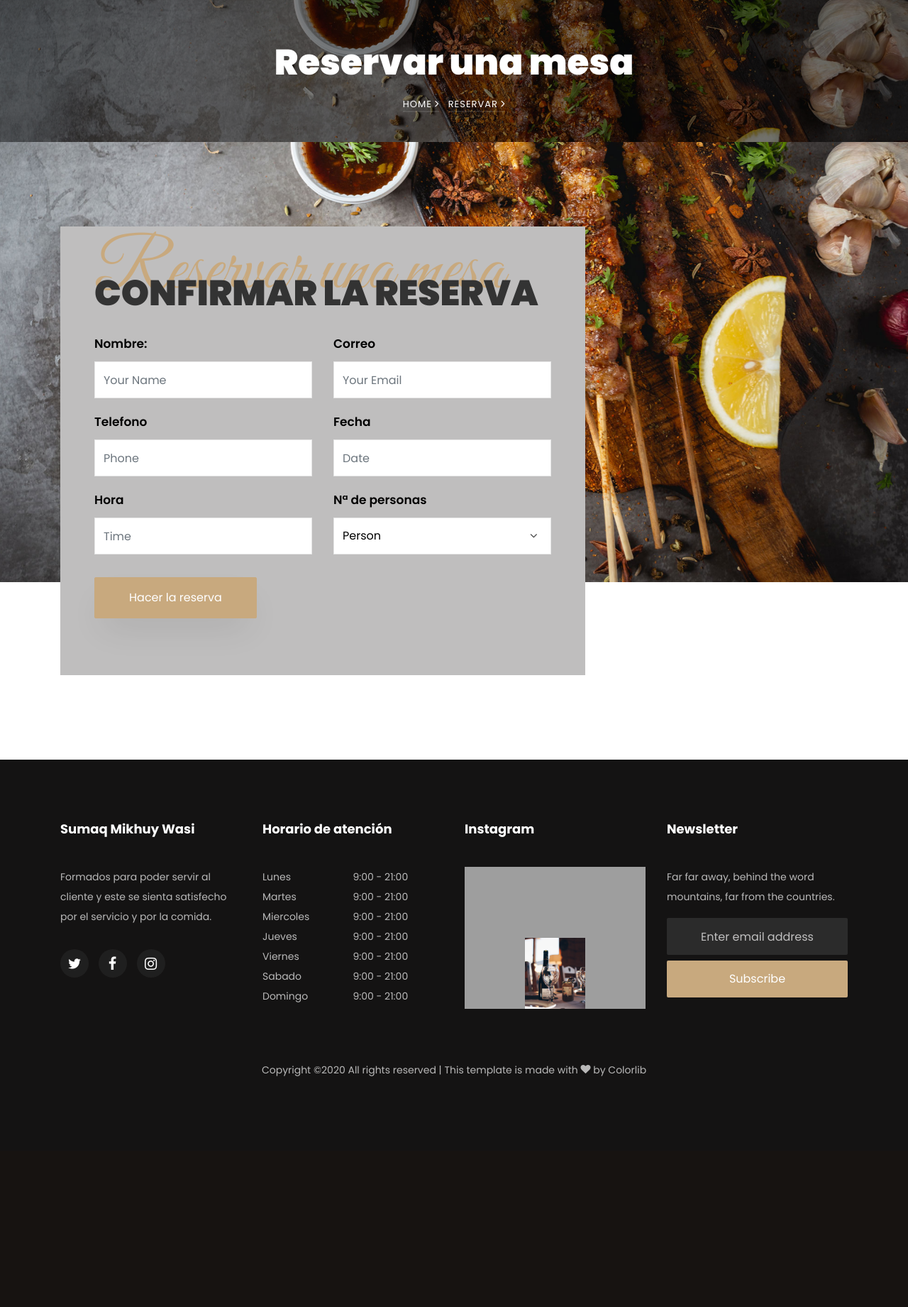
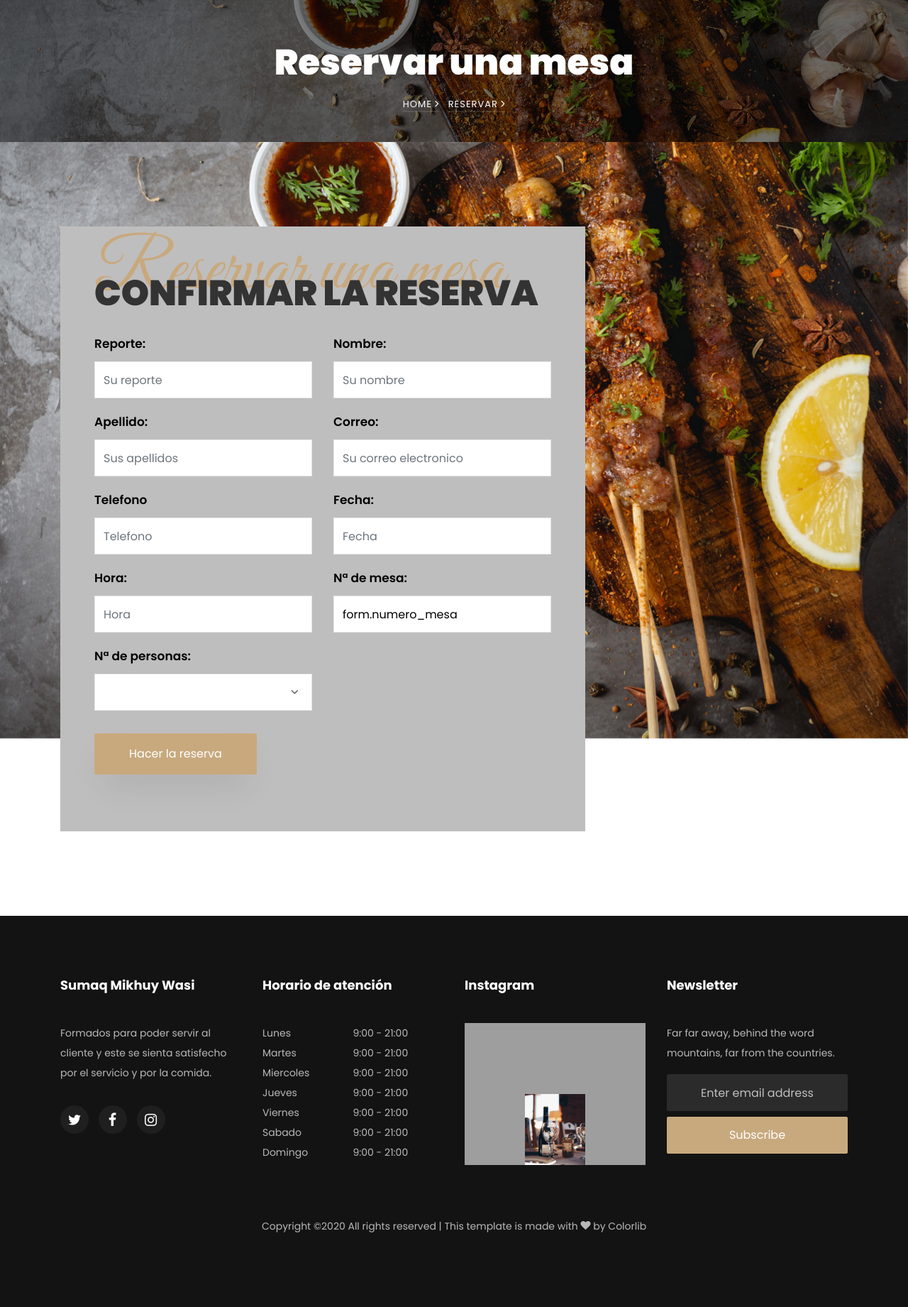
Before and after one commit to jrodriguezme/proyecto_final_Django, a Django app: page /accounts/book in a window 1280 px wide. Shown: the part 250-2091 px from the top of the page at 71% size. Before the commit the page ends 1766 px from the top, so only its background shows below. Run offline with Django 3.2, Linux system fonts and the light colour scheme; some libraries are stand-ins or nearby versions; some web fonts are replaced; grey boxes are pictures that could not be loaded.

Commit message:
se modifico los datos de reserva en su template

```diff
--- a/persona/models.py
+++ b/persona/models.py
@@ -46,7 +46,7 @@
 
 	nombre 		= models.CharField(max_length=100)
 	apellido 	= models.CharField(max_length=100)
-	id_cliente 	= models.CharField(max_length=100, default=222)
+	id_trabajo 	= models.CharField(max_length=100, default=222)
 	dni 		= models.IntegerField()
 	edad 		= models.IntegerField(default=False)
 	sexo 		= models.CharField(max_length=100, choices=genero, default='otro')
--- a/reporte/models.py
+++ b/reporte/models.py
@@ -1,6 +1,5 @@
 from django.db import models
 import datetime
-
 # Create your models here.
 from persona.models import Cliente, Comanda
 
@@ -13,10 +12,12 @@
 	(5, '5'),
 	('mas de 5', 'Mas de 5'),
 )
+
 met_pago = (
 	('tarjeta','TARJETA'),
 	('efectivo','EFECTIVO'),
 )
+
 desc = (
 	('vip','CLIENTE VIP: 40%'),
 	('golden', 'TARJETA DORADA: 25%'),
@@ -25,6 +26,7 @@
 	('aniversario','ANIVERSARIO DE CASA: 50%'),
 	('ninguno','ninguno'),
 )
+
 class Reporte(models.Model):
 	fecha 	= datetime.date.today()
 	hora 	= models.DateField()
--- a/templates/reservation.html
+++ b/templates/reservation.html
@@ -109,51 +109,65 @@
 		          			<span class="subheading">Reservar una mesa</span>
 		            		<h2 class="mb-4">CONFIRMAR LA RESERVA</h2>
 		          		</div>
-			            <form action="#">
+                  {% block body %}
+			            <form action="#" method="POST">
+                    {% csrf_token %}
 			              <div class="row">
+                      <div class="col-md-6">
+                        <div class="form-group">
+                          <label for="">Reporte:</label>
+                          <input type="text" value="{{ form.reporte }}" class="form-control" placeholder="Su reporte">
+                        </div>
+                      </div>
 			                <div class="col-md-6">
 			                  <div class="form-group">
 			                    <label for="">Nombre:</label>
-			                    <input type="text" class="form-control" placeholder="Your Name">
+			                    <input type="text" value="{{ form.nombre }}" class="form-control" placeholder="Su nombre">
 			                  </div>
 			                </div>
+                      <div class="col-md-6">
+                        <div class="form-group">
+                          <label for="">Apellido:</label>
+                          <input type="text" value="{{ form.apellido }}" class="form-control" placeholder="Sus apellidos">
+                        </div>
+                      </div>
 			                <div class="col-md-6">
 			                  <div class="form-group">
-			                    <label for="">Correo</label>
-			                    <input type="text" class="form-control" placeholder="Your Email">
+			                    <label for="">Correo: </label>
+			                    <input type="text" value="{{ form.correo }}" class="form-control" placeholder="Su correo electronico">
 			                  </div>
 			                </div>
 			                <div class="col-md-6">
 			                  <div class="form-group">
 			                    <label for="">Telefono</label>
-			                    <input type="text" class="form-control" placeholder="Phone">
+			                    <input type="text" value="{{ form.telefono }}" class="form-control" placeholder="Telefono">
 			                  </div>
 			                </div>
 			                <div class="col-md-6">
 			                  <div class="form-group">
-			                    <label for="">Fecha</label>
-			                    <input type="text" class="form-control" id="book_date" placeholder="Date">
+			                    <label for="">Fecha:</label>
+			                    <input type="text" class="form-control" value="{{form.fecha}}" id="book_date" placeholder="Fecha">
 			                  </div>
 			                </div>
 			                <div class="col-md-6">
 			                  <div class="form-group">
-			                    <label for="">Hora</label>
-			                    <input type="text" class="form-control" id="book_time" placeholder="Time">
+			                    <label for="">Hora:</label>
+			                    <input type="text" class="form-control" value="{{ form.hora }}" id="book_time" placeholder="Hora">
 			                  </div>
 			                </div>
+                      <div class="col-md-6">
+                        <div class="form-group">
+                          <label for="">Nª de mesa:</label>
+                          <input type="text" class="form-control" value="form.numero_mesa" id="book_time" placeholder="Hora">
+                        </div>
+                      </div>
 			                <div class="col-md-6">
 			                  <div class="form-group">
-			                    <label for="">Nª de personas</label>
+			                    <label for="">Nª de personas:</label>
 			                    <div class="select-wrap one-third">
 			                      <div class="icon"><span class="ion-ios-arrow-down"></span></div>
-			                      <select name="" id="" class="form-control">
-			                        <option value="">Person</option>
-			                        <option value="">1</option>
-			                        <option value="">2</option>
-			                        <option value="">3</option>
-			                        <option value="">4+</option>
-			                      </select>
-			                    </div>
+			                       <input type="text" value="{{form.numero_personas}}" id="" class="form-control">
+			                      </div>
 			                  </div>
 			                </div>
 			                <div class="col-md-12 mt-3">
@@ -164,6 +178,7 @@
 			              </div>
 			            </form>
 	          		</div>
+                {% endblock %}
         		</div>
         	</div>
 		</div>
```
Also changed, not shown: persona/views.py (+14 -3 lines), reporte/views.py (+36 -2 lines), db.sqlite3, persona/migrations/0020_cliente_id_trabajo.py (added), reporte/migrations/0001_initial.py (added).
